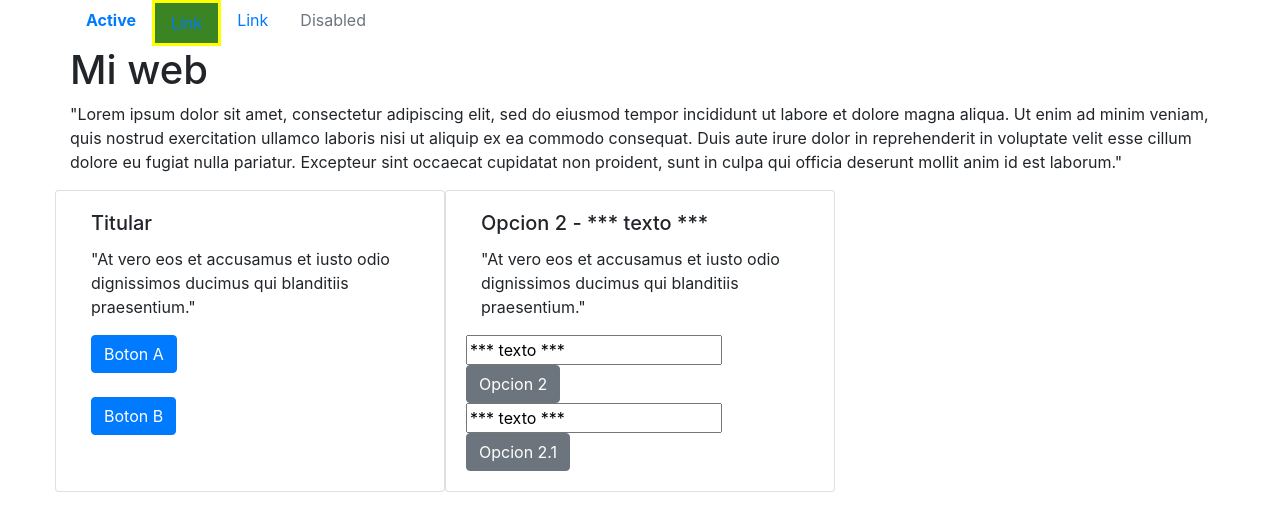
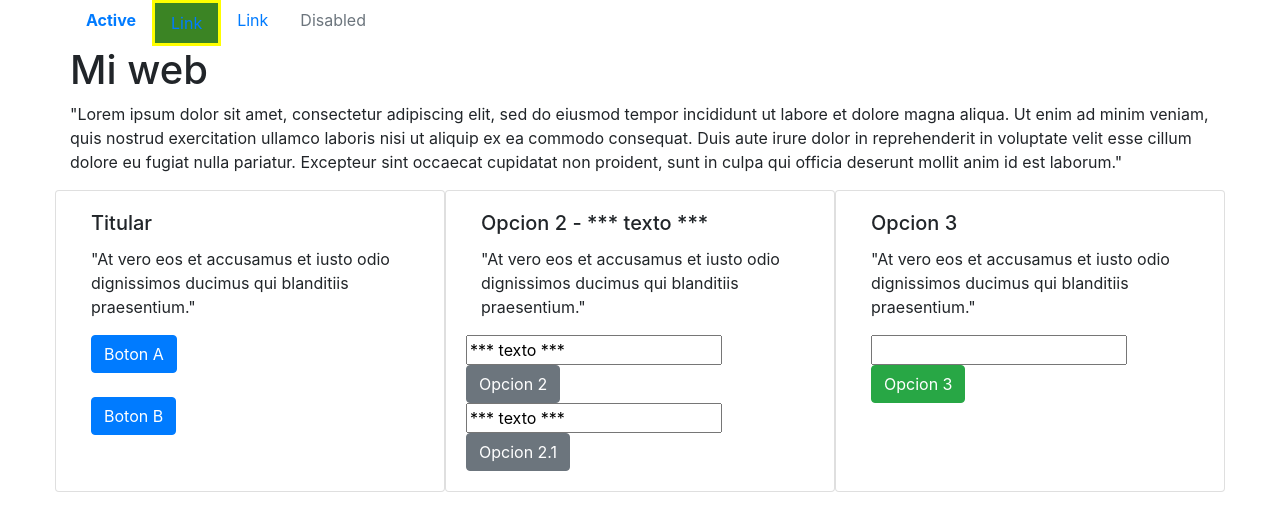
Before and after one commit to darielrll/learning-vue, a Vue app in the folder vue-09/bloques-a-componentes/: page / in a window 1280 px wide. Shown: the top 528 px of the page. Built offline with nearby package versions, Linux system fonts and the light colour scheme.

Commit message:
Events handling

```diff
--- a/vue-09/bloques-a-componentes/src/components/Contenido.vue
+++ b/vue-09/bloques-a-componentes/src/components/Contenido.vue
@@ -7,6 +7,7 @@
      <div class="row">
          <Opcion1/>
          <Opcion2/>
+         <Opcion3/>
      </div>
  </div>
 </template>
@@ -14,11 +15,13 @@
 <script>
 import Opcion1 from './Opcion1.vue'
 import Opcion2 from './Opcion2.vue'
+import Opcion3 from "./Opcion3.vue"
+
 
 export default {
     name: "Contenido",
     components: {
-        Opcion1, Opcion2
+        Opcion1, Opcion2, Opcion3
     }
 }
 </script>
--- /dev/null
+++ b/vue-09/bloques-a-componentes/src/components/Opcion3.vue
@@ -0,0 +1,29 @@
+<template>
+    <div class="card col-md-4">
+        <div class="card-body">
+            <h5 class="card-title">
+                Opcion 3 {{estado}}
+            </h5>
+            <p class="card-text">
+                "At vero eos et accusamus et iusto odio dignissimos ducimus qui blanditiis praesentium."
+            </p>
+            <input @keypress="estado = 'teclado'" @keypress.enter="estado = 'enter'">
+            <a v-on:click="estado = 'click'" v-on:mouseover="estado = 'mouse over'"  class="btn btn-success">Opcion 3</a>
+        </div>
+    </div>
+</template>
+
+<script>
+export default {
+    name: "Opcion3",
+    data() {
+        return {
+           estado: ""
+        }
+    }
+}
+</script>
+
+<style scoped>
+
+</style>
```
